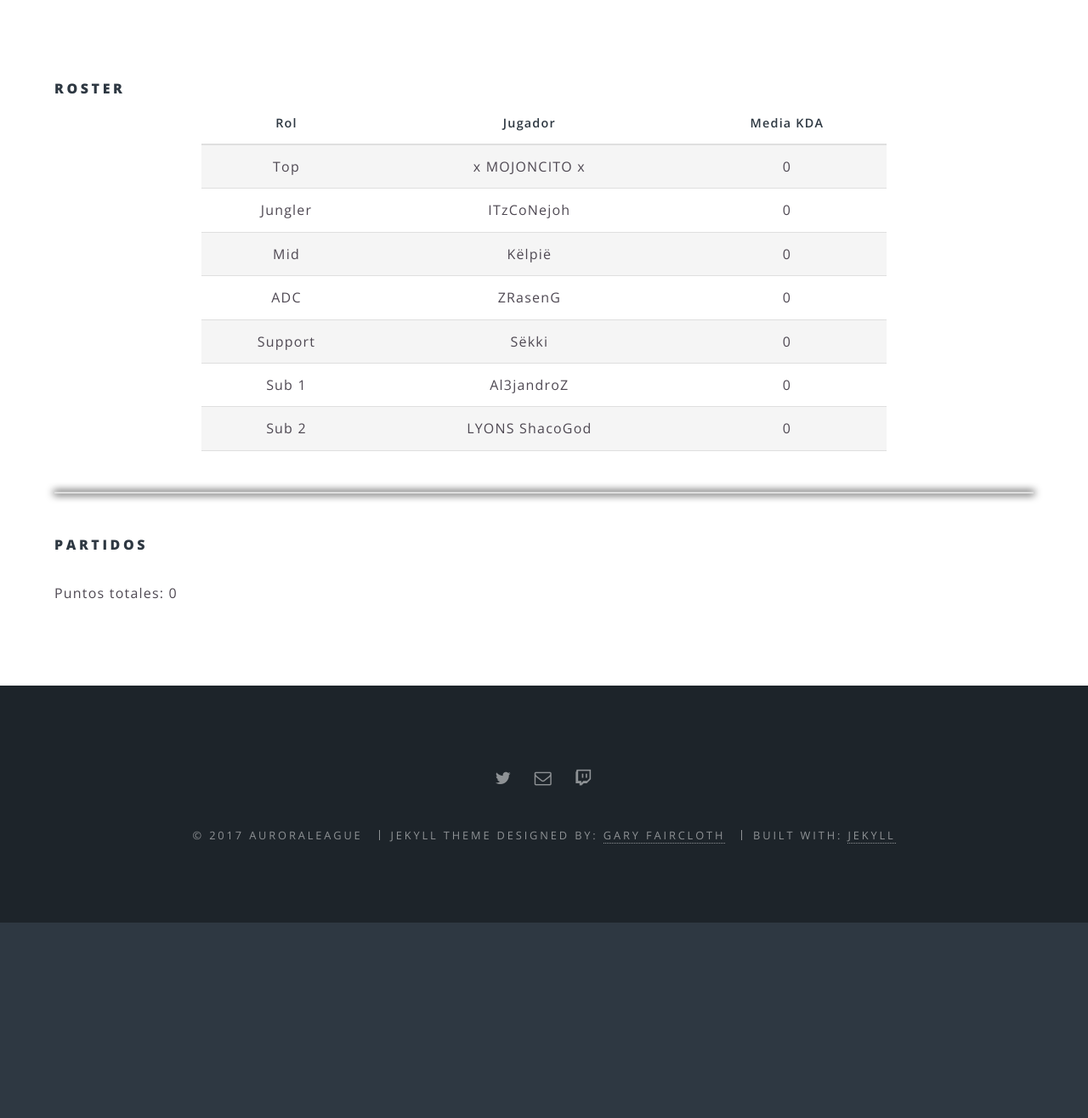
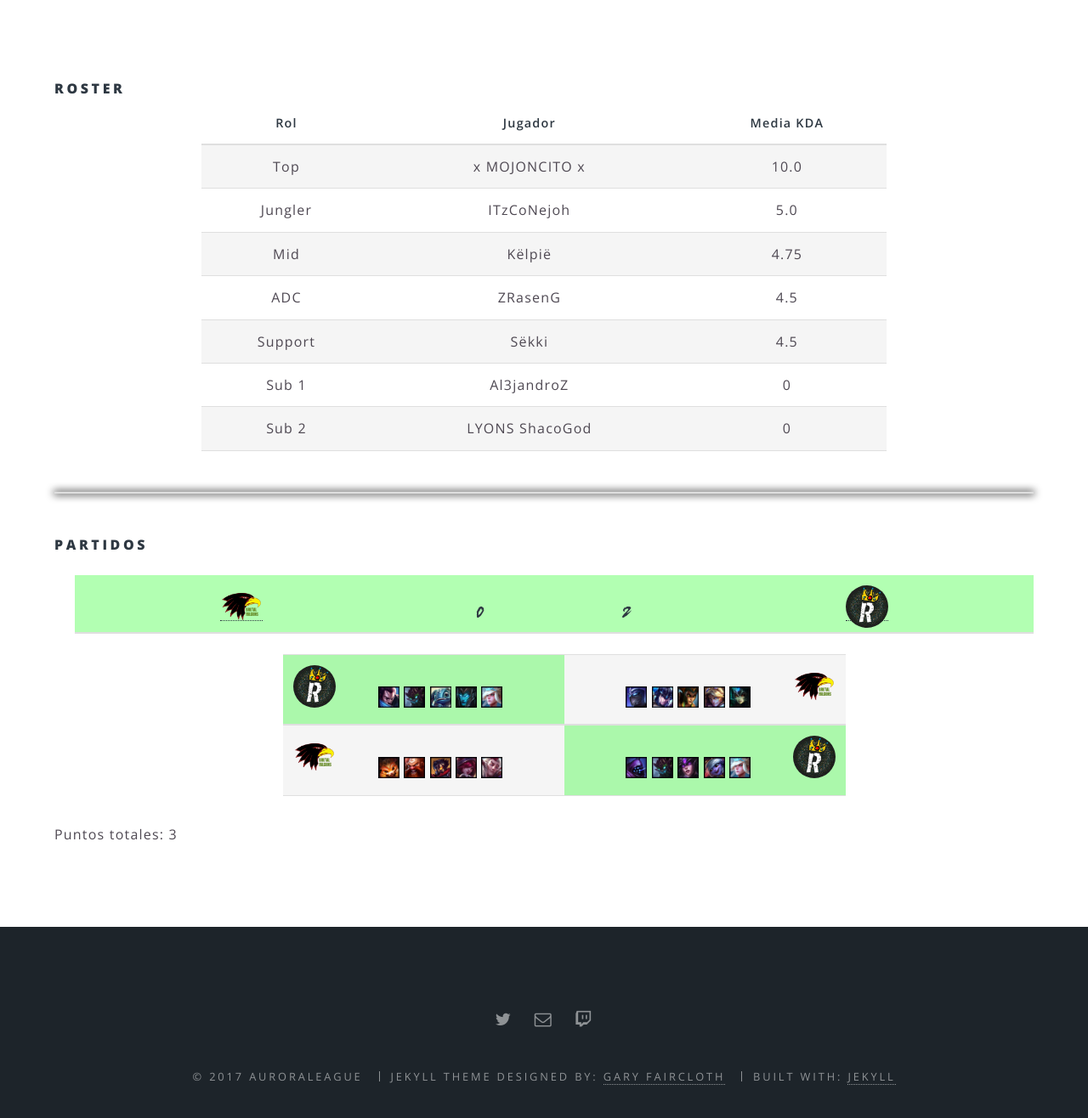
Before and after one commit to AuroraLeague/auroraleague.github.io, a Jekyll site: the page built from teams/real_life_e-sports.html, in a window 1280 px wide and 1400 px high, scrolled down 565 px, cut to the strip 75-1391 px from the top of the window. Shown: the whole strip at 85% size. Built offline with Jekyll 4.4.1, drawn with Linux system fonts in a browser that asks for light colours; before the commit the page ends 1726 px from its top, so only the background shows below that; part of the change alters nothing that is shown.

```diff
--- a/_data/games.yml
+++ b/_data/games.yml
@@ -595,3 +595,150 @@
           kills: 0
           deaths: 4
           assists: 3
+
+- game: 5
+  team1:
+    team: BF
+    wins: 0
+  team2:
+    team: REAL LIFE
+    wins: 2
+  matches:
+  - match1:
+    blue:
+      team: REAL LIFE
+      wins: 1
+      players:
+        - position: top
+          name: x MOJONCITO x
+          champion: yasuo
+          kills: 6
+          deaths: 0
+          assists: 0
+        - position: jungler
+          name: ITzCoNejoh
+          champion: maokai
+          kills: 1
+          deaths: 1
+          assists: 3
+        - position: mid
+          name: Këlpië
+          champion: fizz
+          kills: 5
+          deaths: 2
+          assists: 0
+        - position: adc
+          name: ZRasenG
+          champion: kalista
+          kills: 4
+          deaths: 1
+          assists: 2
+        - position: support
+          name: Sëkki
+          champion: janna
+          kills: 0
+          deaths: 1
+          assists: 6
+    red:
+      team: BF
+      wins: 0
+      players:
+        - position: top
+          name: BFALC BryanJose
+          champion: shen
+          kills: 0
+          deaths: 4
+          assists: 2
+        - position: jungler
+          name: sakaray
+          champion: sejuani
+          kills: 1
+          deaths: 3
+          assists: 1
+        - position: mid
+          name: FocusMyclon
+          champion: cassiopeia
+          kills: 2
+          deaths: 3
+          assists: 3
+        - position: adc
+          name: WDRJ9999
+          champion: ezreal
+          kills: 2
+          deaths: 2
+          assists: 1
+        - position: support
+          name: KOTARO666
+          champion: nami
+          kills: 0
+          deaths: 4
+          assists: 2
+  - match2:
+    blue:
+      team: BF
+      wins: 0
+      players:
+        - position: top
+          name: BFALC BryanJose
+          champion: gnar
+          kills: 0
+          deaths: 2
+          assists: 3
+        - position: jungler
+          name: sakaray
+          champion: gragas
+          kills: 3
+          deaths: 4
+          assists: 3
+        - position: mid
+          name: FocusMyclon
+          champion: viktor
+          kills: 5
+          deaths: 0
+          assists: 2
+        - position: adc
+          name: WDRJ9999
+          champion: xayah
+          kills: 1
+          deaths: 3
+          assists: 4
+        - position: support
+          name: KOTARO666
+          champion: rakan
+          kills: 0
+          deaths: 9
+          assists: 5
+    red:
+      team: REAL LIFE
+      wins: 1
+      players:
+        - position: top
+          name: x MOJONCITO x
+          champion: jax
+          kills: 8
+          deaths: 1
+          assists: 0
+        - position: jungler
+          name: ITzCoNejoh
+          champion: maokai
+          kills: 1
+          deaths: 1
+          assists: 5
+        - position: mid
+          name: Këlpië
+          champion: syndra
+          kills: 5
+          deaths: 2
+          assists: 9
+        - position: adc
+          name: ZRasenG
+          champion: tristana
+          kills: 2
+          deaths: 2
+          assists: 4
+        - position: support
+          name: Sëkki
+          champion: janna
+          kills: 2
+          deaths: 4
+          assists: 10
```
